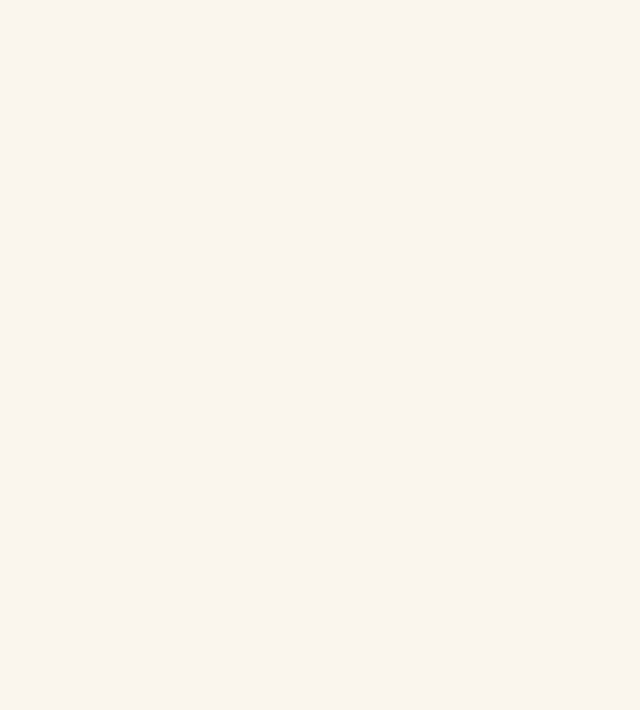
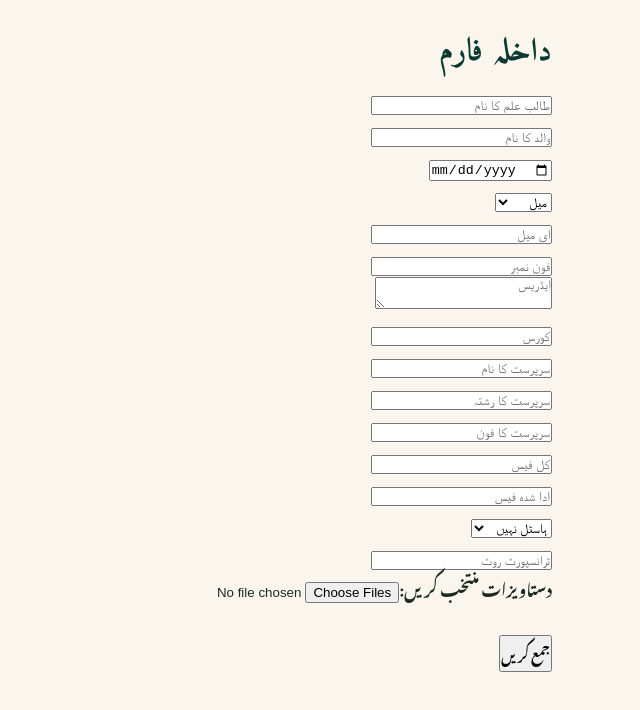
Before and after one commit to a8161338-boop/Madrasa-board-, a Next.js app: page /admission in a window 1280 px wide. Shown: the top 710 px of the page, without its empty margins (640-1280 px from the left). Built offline with nearby package versions, Linux system fonts and the light colour scheme; a web font is replaced by a local one.

Commit message:
Refactor admission form submission logic

```diff
--- a/app/admission/page.tsx
+++ b/app/admission/page.tsx
@@ -14,6 +14,7 @@ export default function AdmissionPage() {
     e.preventDefault();
     setLoading(true);
 
+    // فارم کی ویلیوز حاصل کرنا
     const full_name = (document.getElementById('full_name') as HTMLInputElement).value;
     const father_name = (document.getElementById('father_name') as HTMLInputElement).value;
     const date_of_birth = (document.getElementById('date_of_birth') as HTMLInputElement).value;
@@ -22,21 +23,15 @@ export default function AdmissionPage() {
     const phone_number = (document.getElementById('phone_number') as HTMLInputElement).value;
     const address = (document.getElementById('admission_address') as HTMLTextAreaElement).value;
     const course_enrolled = (document.getElementById('course_enrolled') as HTMLInputElement).value;
-
-    // گارڈین کی معلومات
     const guardian_name = (document.getElementById('guardian_name') as HTMLInputElement).value;
     const guardian_relation = (document.getElementById('guardian_relation') as HTMLInputElement).value;
     const guardian_phone = (document.getElementById('guardian_phone') as HTMLInputElement).value;
-
-    // فیس کی تفصیلات
     const total_fee = (document.getElementById('total_fee') as HTMLInputElement).value;
     const paid_fee = (document.getElementById('paid_fee') as HTMLInputElement).value;
-
-    // ہاسٹل اور ٹرانسپورٹ
     const hostel_required = (document.getElementById('hostel_required') as HTMLSelectElement).value;
     const transport_route = (document.getElementById('transport_route') as HTMLInputElement).value;
 
-    // ایک سے زیادہ فائلیں (Multiple Files) اپ لوڈ کرنے کا لوپ
+    // ایک سے زیادہ فائلیں اپ لوڈ کرنے کا منطقی عمل
     const aadharInput = document.getElementById('aadhar_card') as HTMLInputElement;
     let uploadedFileNames: string[] = [];
 
@@ -46,7 +41,7 @@ export default function AdmissionPage() {
         const fileName = `${Date.now()}_${file.name}`;
 
         const { error: uploadError } = await supabase.storage
-          .from('documents')
+          .from('documents') // یقینی بنائیں کہ آپ کا بکٹ نام 'documents' ہے
           .upload(fileName, file);
 
         if (uploadError) {
@@ -58,37 +53,56 @@ export default function AdmissionPage() {
       }
     }
 
+    // ڈیٹا بیس میں داخلہ
     const { error } = await supabase
       .from('admissions')
       .insert([
         {
-          full_name,
-          father_name,
-          date_of_birth,
-          gender,
-          email,
-          phone_number,
-          address,
-          course_enrolled,
-          guardian_name,
-          guardian_relation,
-          guardian_phone,
-          total_fee,
-          paid_fee,
-          hostel_required,
+          full_name, father_name, date_of_birth, gender, email, phone_number,
+          address, course_enrolled, guardian_name, guardian_relation,
+          guardian_phone, total_fee, paid_fee, hostel_required,
           transport_route,
-          aadhar_card: uploadedFileNames.join(', ') // تمام منتخب کردہ فائیلوں کے نام کما کے ساتھ محفوظ ہوں گے
+          aadhar_card: uploadedFileNames.join(', ') // تمام فائلیں کما کے ساتھ سیو ہوں گی
         }
       ]);
 
     if (error) {
       alert('ڈیٹا محفوظ کرنے میں خرابی: ' + error.message);
-      setLoading(false);
     } else {
       alert('فارم کامیابی کے ساتھ جمع ہو گیا ہے!');
-      setLoading(false);
     }
+    setLoading(false);
   };
 
-  // باقی فارم کا JSX ڈیزائن یہاں موجود ہوگا
-                            }
+  return (
+    <div style={{ padding: '20px', maxWidth: '600px', margin: 'auto' }}>
+      <h1>داخلہ فارم</h1>
+      <form onSubmit={handleSubmit}>
+        <input id="full_name" placeholder="طالب علم کا نام" required /><br />
+        <input id="father_name" placeholder="والد کا نام" /><br />
+        <input id="date_of_birth" type="date" /><br />
+        <select id="gender"><option value="Male">میل</option><option value="Female">فی میل</option></select><br />
+        <input id="email" type="email" placeholder="ای میل" /><br />
+        <input id="phone_number" placeholder="فون نمبر" /><br />
+        <textarea id="admission_address" placeholder="ایڈریس"></textarea><br />
+        <input id="course_enrolled" placeholder="کورس" /><br />
+        <input id="guardian_name" placeholder="سرپرست کا نام" /><br />
+        <input id="guardian_relation" placeholder="سرپرست کا رشتہ" /><br />
+        <input id="guardian_phone" placeholder="سرپرست کا فون" /><br />
+        <input id="total_fee" placeholder="کل فیس" /><br />
+        <input id="paid_fee" placeholder="ادا شدہ فیس" /><br />
+        <select id="hostel_required"><option value="No">ہاسٹل نہیں</option><option value="Yes">ہاسٹل چاہیے</option></select><br />
+        <input id="transport_route" placeholder="ٹرانسپورٹ روٹ" /><br />
+
+        {/* یہاں دیکھیں: multiple کا مطلب ایک ساتھ کئی فائلیں */}
+        <label>دستاویزات منتخب کریں:</label>
+        <input type="file" id="aadhar_card" multiple />
+        <br /><br />
+
+        <button type="submit" disabled={loading}>
+          {loading ? 'اپ لوڈ ہو رہا ہے...' : 'جمع کریں'}
+        </button>
+      </form>
+    </div>
+  );
+        }
```
